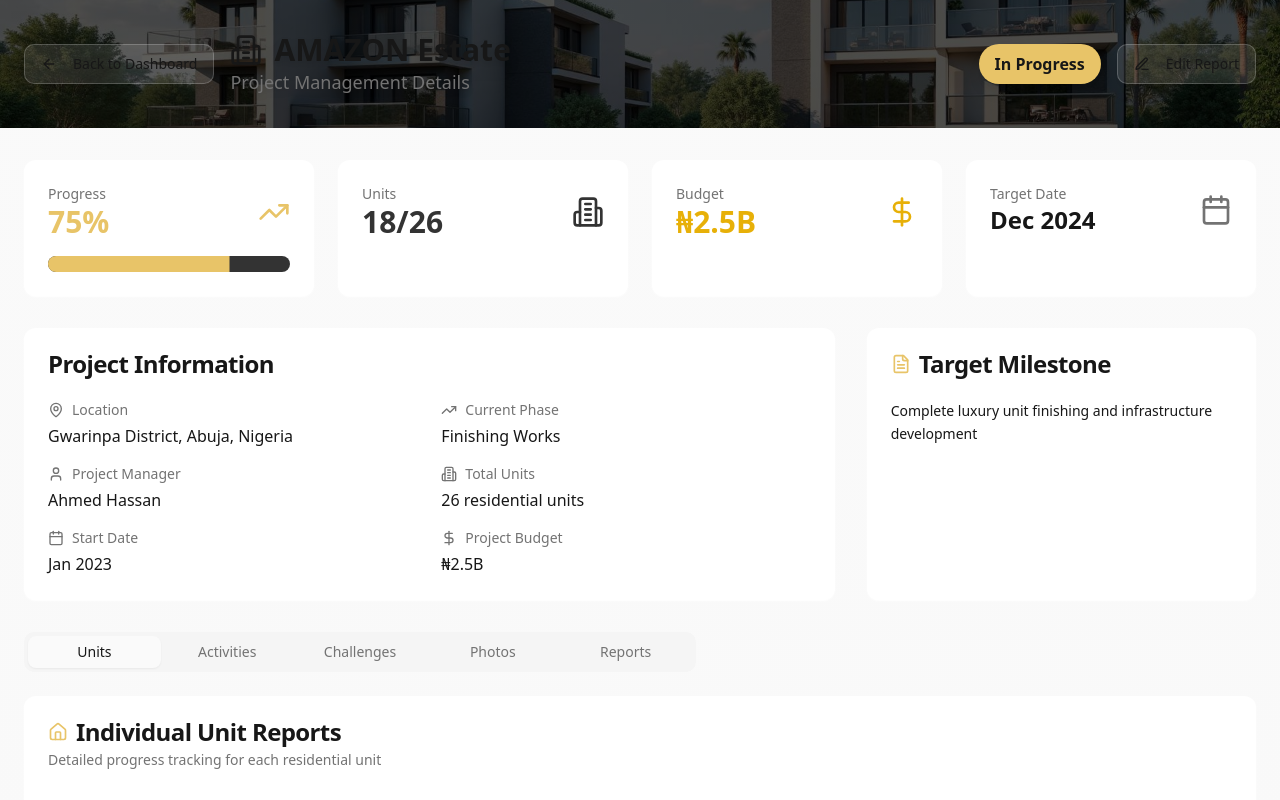
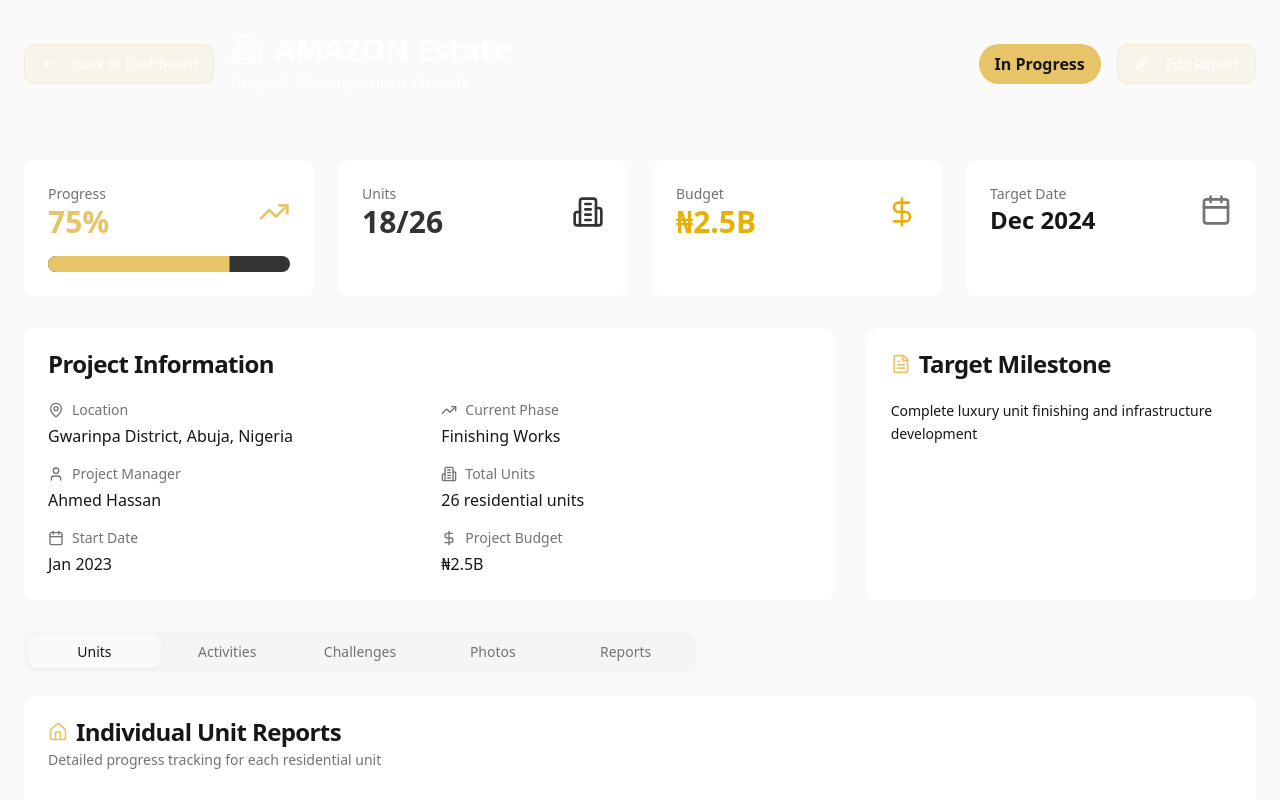
Before and after one commit to TrexKoffy/bilaad-estate-pulse-report-82, a React (Vite) app: page /project/amazon in a window 1280 px wide. Shown: the top 800 px of the page. Built offline with nearby package versions, Linux system fonts and the light colour scheme.

Commit message:
Reverted to commit dd73ed23cccc306a7e81ea951e7c9d1455d701aa

```diff
--- a/src/pages/ProjectDetail.tsx
+++ b/src/pages/ProjectDetail.tsx
@@ -25,7 +25,6 @@ import {
   Save,
   Home
 } from "lucide-react";
-import realEstateHeaderBg from "@/assets/real-estate-header-bg.jpg";
 
 export default function ProjectDetail() {
   const { projectId } = useParams();
@@ -75,36 +74,31 @@ export default function ProjectDetail() {
   return (
     <div className="min-h-screen bg-gradient-subtle">
       {/* Header */}
-      <div
-        className="relative bg-cover bg-center bg-no-repeat"
-        style={{
-          backgroundImage: `linear-gradient(rgba(0, 0, 0, 0.7), rgba(0, 0, 0, 0.7)), url(${realEstateHeaderBg})`
-        }}
-      >
+      <div className="bg-gradient-secondary">
         <div className="container mx-auto px-6 py-8">
           <div className="flex items-center justify-between">
             <div className="flex items-center gap-4">
               <Link to="/">
-                <Button variant="outline" className="bg-white/10 border-white/20 text-foreground hover:bg-white/20">
+                <Button variant="outline" className="bg-primary/10 border-primary/20 text-white hover:bg-primary/20">
                   <ArrowLeft className="h-4 w-4 mr-2" />
                   Back to Dashboard
                 </Button>
               </Link>
               <div>
-                <h1 className="text-3xl font-bold text-foreground flex items-center gap-3 drop-shadow-lg">
+                <h1 className="text-3xl font-bold text-white flex items-center gap-3">
                   <Building2 className="h-8 w-8" />
                   {project.name} Estate
                 </h1>
-                <p className="text-muted-foreground text-lg drop-shadow-md">Project Management Details</p>
+                <p className="text-white/90 text-lg">Project Management Details</p>
               </div>
             </div>
             <div className="flex items-center gap-4">
-              <Badge className={`${statusColors[project.status]} border-0 text-base px-4 py-2 shadow-lg`}>
+              <Badge className={`${statusColors[project.status]} border-0 text-base px-4 py-2`}>
                 {statusLabels[project.status]}
               </Badge>
               <Button
                 variant={isEditing ? "default" : "outline"}
-                className={isEditing ? "bg-primary text-primary-foreground shadow-lg" : "bg-white/10 border-white/20 text-foreground hover:bg-white/20 shadow-lg"}
+                className={isEditing ? "bg-primary text-primary-foreground" : "bg-primary/10 border-primary/20 text-white hover:bg-primary/20"}
                 onClick={isEditing ? handleSave : () => setIsEditing(true)}
               >
                 {isEditing ? <Save className="h-4 w-4 mr-2" /> : <Edit3 className="h-4 w-4 mr-2" />}
```
Also changed, not shown: src/assets/real-estate-header-bg.jpg (deleted).
